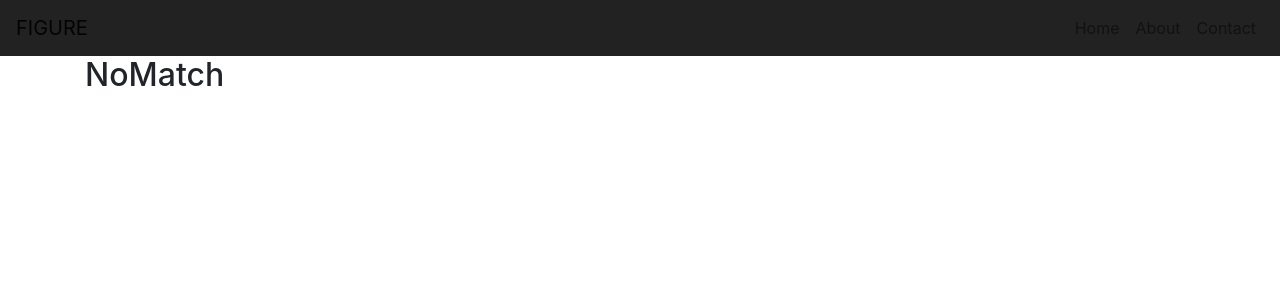
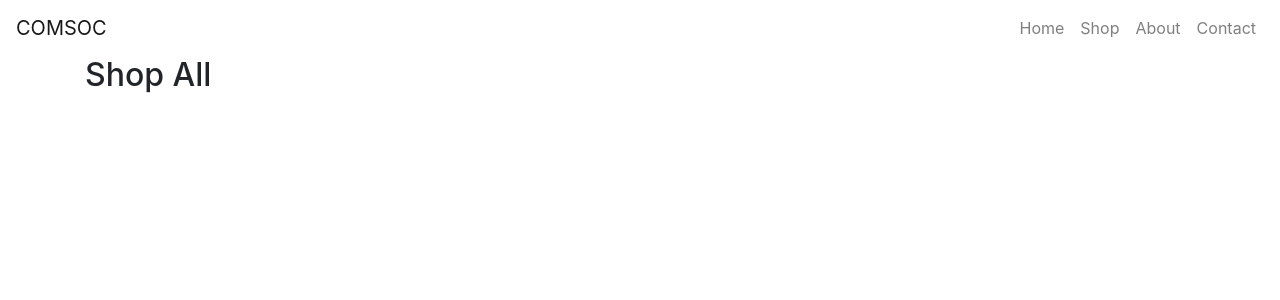
Before and after one commit to wongRichardH/webStore, a React (Create React App) app: page /shop in a window 1280 px wide. Shown: the top 300 px of the page. Built offline with nearby package versions, Linux system fonts and the light colour scheme.

Commit message:
Make blank Store.js page

```diff
--- a/package.json
+++ b/package.json
@@ -9,6 +9,7 @@
     "react-bootstrap": "^1.0.0-beta.12",
     "react-dom": "^16.9.0",
     "react-photo-gallery": "^8.0.0",
+    "react-redux": "^7.1.1",
     "react-router-dom": "^5.0.1",
     "react-scripts": "3.1.1",
     "reactstrap": "^8.0.1",
--- a/src/App.js
+++ b/src/App.js
@@ -4,6 +4,7 @@ import {BrowserRouter as Router, Route, Switch} from "react-router-dom";
 import {Home} from './Home';
 import {About} from './About';
 import {Contact} from './Contact';
+import {Shop} from './Shop';
 import {NoMatch} from './NoMatch';
 import {Layout} from './components/Layout';
 import {NavigationBar} from './components/NavigationBar';
@@ -19,6 +20,7 @@ function App() {
         <Router>
           <Switch>
             <Route exact path = "/" component= {Home}></Route>
+            <Route exact path = "/shop" component= {Shop}></Route>
             <Route exact path = "/about" component= {About}></Route>
             <Route exact path = "/contact" component= {Contact}></Route>
             <Route component={NoMatch}></Route>
--- /dev/null
+++ b/src/Shop.js
@@ -0,0 +1,9 @@
+import React from 'react'
+
+export const Shop = () => {
+    return (
+        <div>
+            <h2> Shop All</h2>
+        </div>
+    )
+}
--- a/src/components/NavigationBar.js
+++ b/src/components/NavigationBar.js
@@ -4,27 +4,29 @@ import styled from 'styled-components';
 
 const Styles = styled.div`
     .navbar {
-        background-color: #222;
+        /* background-color: #222; */
+        background-color: #white;
     }
 
-    .navbar-brand, .navbar-nav, .nav-link {
-        color: #white;
-
-        &:hover {
+    .navlink&:hover {
             background-color: blue;
             color: white;
-        }
     }
+
+    /* .navbar-text {
+        color:red;
+    } */
 `;
 
 export const NavigationBar = () => (
     <Styles>
         <Navbar expand = "lg">
-            <Navbar.Brand href="/">FIGURE</Navbar.Brand>
+            <Navbar.Brand href="/">COMSOC</Navbar.Brand>
             <Navbar.Toggle aria-controls = "basic-navbar-nav"/>
             <Navbar.Collapse id="basic-navbar-nav">
                 <Nav className = "ml-auto">
                     <Nav.Item><Nav.Link href="/"> Home </Nav.Link></Nav.Item>
+                    <Nav.Item><Nav.Link href="/"> Shop </Nav.Link></Nav.Item>
                     <Nav.Item><Nav.Link href="/about"> About </Nav.Link></Nav.Item>
                     <Nav.Item><Nav.Link href="/contact"> Contact </Nav.Link></Nav.Item>
                 </Nav>
```
Also changed, not shown: 1 other file (tests, documents, lock files or other folders).
